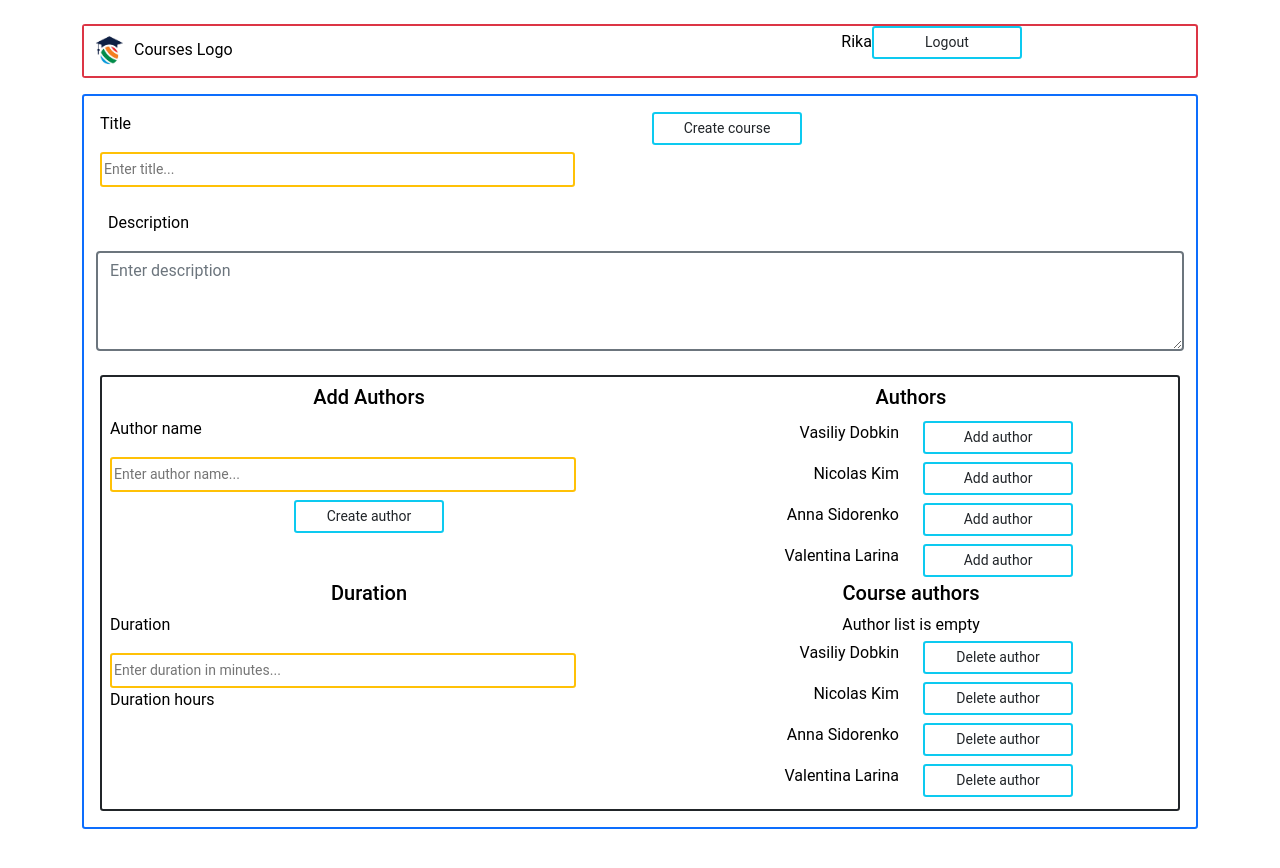
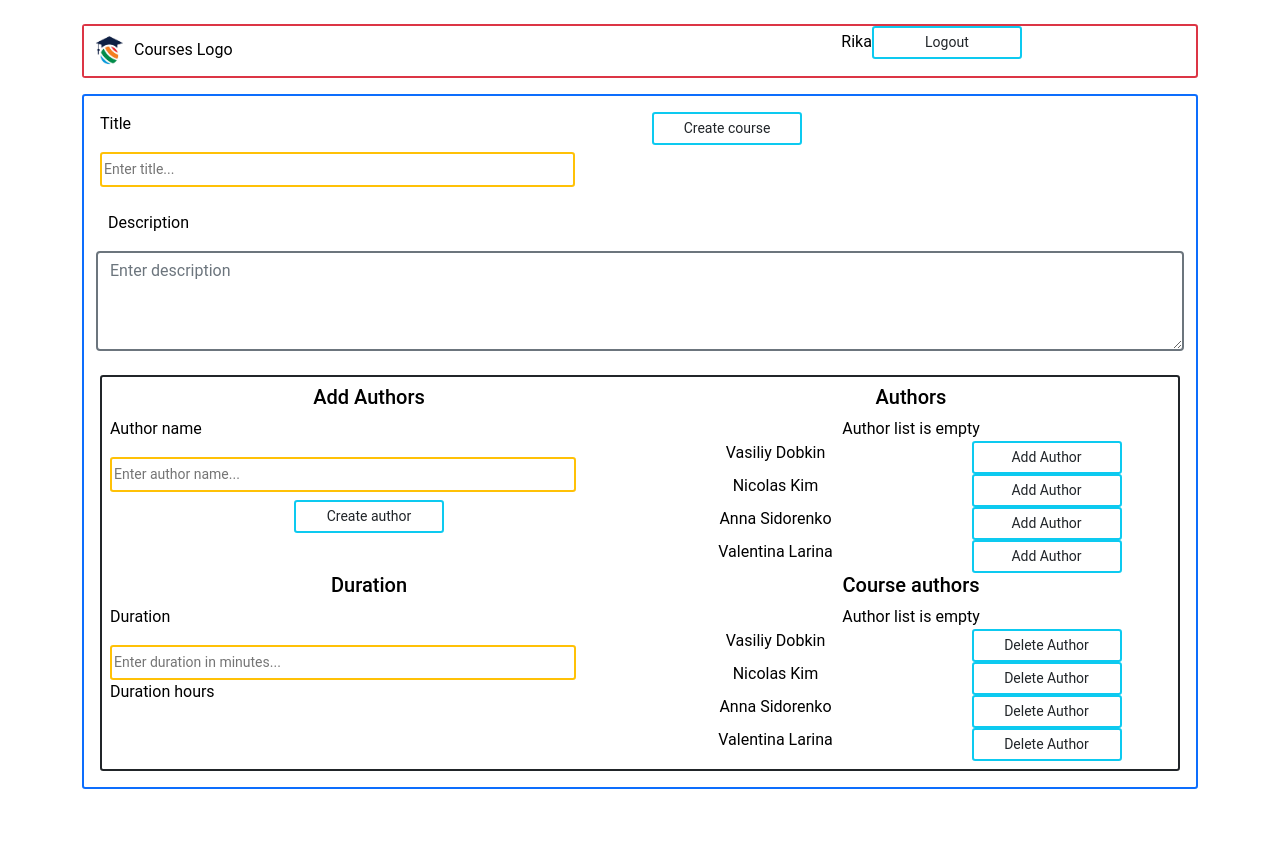
Before and after one commit to mazsola739/rika-react-fundamentals, a React (Create React App) app: page / in a window 1280 px wide. Both pictures are taken after typing "Sample" into the empty fields and a click on the button "Add new course". After the commit the page ends 829 px from the top, so only its background shows below. Built offline with nearby package versions, Linux system fonts and the light colour scheme.

Commit message:
feat: cleared Contexts

```diff
--- a/src/App.jsx
+++ b/src/App.jsx
@@ -1,26 +1,22 @@
 import React, { useState } from 'react';
 import './App.css';
+import { mockedCoursesList } from './CoursesInfo/CoursesList';
+import { mockedAuthorsList } from './CoursesInfo/AuthorsList';
 import Header from './components/Header/Header';
-import { mockedCoursesList } from './CoursesInfo/CoursesList';
 import Courses from './components/Courses/Courses';
 import CreateCourse from './components/CreateCourse/CreateCourse';
-import { AppProvider } from './components/Context/AppContext';
 
 const App = () => {
 	const [showCourses, setShowCourses] = useState(true);
 	const [cards, setCards] = useState(mockedCoursesList);
-	// mockedCourseList -> (courses, setCourses)
+	const [authors, setAuthors] = useState(mockedAuthorsList);
+
 	/* goToCreateCourse={() => { setShowCourses(false)}} courses */
 	/* backToCourse={() => { setShowCourses(true)}} addCourse={(newCourse)=> {
 	setCourses((currentCourse) => { currentCourse.push(newCourse)})
 	}} */
-	/*<div>
-		<button onClick={() => setShowCourses('Nem cica')}>Hehe</button>
-		{showCourses && <div>{showCourses}</div>}
-	</div>*/
 
 	return (
-		<AppProvider>
 		<div className='App container py-4'>
 			<div>
 				<Header />
@@ -37,12 +33,13 @@ const App = () => {
 							backToCourse={setShowCourses}
 							setCards={setCards}
 							cards={cards}
+							authors={authors}
+							setAuthors={setAuthors}
 						/>
 					</div>
 				)}
 			</div>
 		</div>
-		</AppProvider>
 	);
 };
 
--- a/src/components/Alert/Alert.jsx
+++ /dev/null
@@ -1,3 +0,0 @@
-const Alert = console.log('semmisenemmegy');
-
-export default Alert;
--- a/src/components/Context/AppContext.jsx
+++ /dev/null
@@ -1,19 +0,0 @@
-import React, { createContext, useState, useMemo } from 'react';
-import { mockedCoursesList } from '../../CoursesInfo/CoursesList';
-
-const AppContext = createContext();
-
-const AppProvider = (props) => {
-	const [cards, setCards] = useState(mockedCoursesList);
-	const [allCards] = useState(mockedCoursesList);
-
-	const value = useMemo(
-		() => ({ cards, setCards, allCards }),
-		[cards, allCards]
-	);
-
-	return (
-		<AppContext.Provider value={value}>{props.children}</AppContext.Provider>
-	);
-};
-export { AppContext, AppProvider };
--- a/src/components/CourseCard/CourseCard.jsx
+++ b/src/components/CourseCard/CourseCard.jsx
@@ -15,16 +15,17 @@ const CourseCard = ({
 	duration,
 	creationDate,
 }) => {
-	/*const authorList = `${authors.map((authorId) => {
+	//const [newAuthors, setNewAuthors] = useState(mockedAuthorsList);
+
+	const authorList = `${authors.map((authorId) => {
 		let foundAuthor = authorId;
 		mockedAuthorsList.map(
 			(author) =>
 				(foundAuthor = author.id === authorId ? author.name : foundAuthor)
 		);
 		return foundAuthor;
-	})}`.replaceAll(',', ', ');*/
-	const authorList = [];
-	console.log(id, title, description, authors, duration, creationDate);
+	})}`.replaceAll(',', ', ');
+
 	return (
 		<div
 			style={cardStyle}
--- a/src/components/Courses/Courses.jsx
+++ b/src/components/Courses/Courses.jsx
@@ -1,31 +1,24 @@
-import React, { useContext } from 'react';
+import React, { useState } from 'react';
 import CourseCard from '../CourseCard/CourseCard';
 import Button from '../Button/Button';
 import Search from '../Search/Search';
-import { AppContext } from '../Context/AppContext';
 
 const Courses = ({ goToCreateCourse, cards }) => {
-	//const { cards } = useContext(AppContext);
-
+	const [searchCards, setSearchCards] = useState(cards);
 	const handleClick = () => {
 		goToCreateCourse(false);
-		/*const courses = document.getElementById('createCourses');
-		const createCourse = document.getElementById('courses');
-		if (courses.style.display === 'none') {
-			courses.style.display = 'block';
-			createCourse.style.display = 'none';
-		} else {
-			courses.style.display = 'none';
-			createCourse.style.display = 'block';
-		}*/
 	};
-	/*cards, setcards a searchnek*/
+	/*cards, setcards a searchnek
+	const value = useMemo(
+		() => ({ cards, setCards, allCards }),
+		[cards, allCards]
+	);*/
 	return (
 		<div className='border border-primary border-2 rounded-1 p-4 my-3'>
 			<div className=' py-2'>
 				<div className='row align-items-center'>
 					<div className='col-sm-8'>
-						<Search />
+						<Search cards={cards} search={setSearchCards} />
 					</div>
 					<div className='col-sm-4'>
 						<Button buttonText='Add new course' handleClick={handleClick} />
@@ -34,7 +27,6 @@ const Courses = ({ goToCreateCourse, cards }) => {
 			</div>
 			<div className='row align-items-center'>
 				{cards.map((course) => {
-					console.log('itt vagyunk:', course);
 					return <CourseCard key={course.id} {...course} />;
 				})}
 			</div>
--- a/src/components/CreateCourse/CreateCourse.jsx
+++ b/src/components/CreateCourse/CreateCourse.jsx
@@ -1,9 +1,7 @@
 import React, { useRef, useState } from 'react';
 import Input from '../Input/Input';
 import Button from '../Button/Button';
-import DisplayAuthor from '../CreateCourse/DisplayAuthor';
-import { mockedAuthorsList } from '../../CoursesInfo/AuthorsList';
-// import { v4 as uuidv4 } from 'uuid';
+import { v4 as uuidv4 } from 'uuid';
 
 // const { v4: uuidv4 } = require('uuid');
 
@@ -11,9 +9,16 @@ const textareaStyle = {
 	height: '100px',
 };
 
-const newCourse = [];
-let displayHours = '';
-const CreateCourse = ({ backToCourse, setCards, cards }) => {
+const CreateCourse = ({
+	backToCourse,
+	setCards,
+	cards,
+	key,
+	authors,
+	setAuthors,
+}) => {
+	const [displayAuthors, setDisplayAuthors] = useState(true);
+
 	//const [newTitleValue, setNewTitleValue] = useState('');
 	//const [newDescriptionValue, setNewDescriptionValue] = useState('');
 	//const [newAuthorValue, setNewAuthorValue] = useState('');
@@ -36,32 +41,51 @@ const CreateCourse = ({ backToCourse, setCards, cards }) => {
 	const handleChangeDuration = (e) => {
 		const newDuration = +inputDurationRef.current.value;
 		const showDuration = `${Math.floor(newDuration / 60)}:${newDuration % 60}`;
-		displayHours += showDuration;
-		console.log(displayHours);
+		console.log(showDuration.length);
 	};
 
-	const handleClick = (e) => {
+	const handleClickCreateAuthor = (e) => {
+		e.preventDefault();
+		const newAuthorName = inputAuthorRef.current.value;
+		const newAuthorUuid = (key = uuidv4());
+		const newAuthors = {
+			id: newAuthorUuid,
+			name: newAuthorName,
+		};
+		setAuthors([...authors, newAuthors]);
+	};
+
+	const handleAddAuthor = (e) => console.log('batman');
+	const handleDeleteAuthor = (e) => console.log('superman');
+
+	//const choosedAuthours = [];
+
+	const saveNewCourse = (e) => {
 		e.preventDefault();
 		const newTitle = inputTitleRef.current.value;
 		const newDescription = inputDescriptionRef.current.value;
-		const newAuthor = inputAuthorRef.current.value;
 		const newDuration = inputDurationRef.current.value;
+		const newCourseUuid = (key = uuidv4());
+		const newCreationDate = new Date().toLocaleDateString();
 
-		if (!newTitle || !newDescription || !newAuthor || !newDuration) {
+		if (
+			!newTitle ||
+			newDescription.length < 2 ||
+			/*!newAuthorName ||*/ !newDuration
+		) {
 			alert('Please, fill in all fields');
 		} else {
-			const newObject = {
-				id: 4, //uuid
+			const newCourse = {
+				id: newCourseUuid,
 				title: newTitle,
+				creationDate: newCreationDate,
 				description: newDescription,
-				authors: [newAuthor],
+				authors: ['newAuthorUuid'],
 				duration: newDuration,
 			};
-
-			setCards([...cards, newObject]);
+			setCards([...cards, newCourse]);
 			backToCourse(true);
 		}
-		console.log(newCourse);
 	};
 
 	return (
@@ -77,7 +101,7 @@ const CreateCourse = ({ backToCourse, setCards, cards }) => {
 					/>
 				</div>
 				<div className='col'>
-					<Button handleClick={handleClick} buttonText='Create course' />
+					<Button handleClick={saveNewCourse} buttonText='Create course' />
 				</div>
 			</div>
 			<div className='row p-2 my-3'>
@@ -104,19 +128,29 @@ const CreateCourse = ({ backToCourse, setCards, cards }) => {
 							/>
 						</div>
 						<div className='col p-2 text-center'>
-							<Button buttonText='Create author' />
+							<Button
+								buttonText='Create author'
+								handleClick={handleClickCreateAuthor}
+							/>
 						</div>
 					</div>
 					<div className='col'>
 						<h5 className='text-center'>Authors</h5>
-						<div>
-							{mockedAuthorsList.map((author) => (
-								<DisplayAuthor
-									key={author.id}
-									authorName={author.name}
-									id={author.id}
-									buttonText='Add author'
-								/>
+						<div className='text-center'>
+							<span>Author list is empty</span>
+
+							{authors.map((author) => (
+								<div className='row' key={author.id} id={author.id}>
+									<div className='start col'>
+										<span>{author.name} </span>
+									</div>
+									<div className='start col'>
+										<Button
+											buttonText='Add Author'
+											handleClick={handleAddAuthor}
+										/>
+									</div>
+								</div>
 							))}
 						</div>
 					</div>
@@ -132,22 +166,28 @@ const CreateCourse = ({ backToCourse, setCards, cards }) => {
 							placeholderText='Enter duration in minutes...'
 						/>
 						<p>
-							Duration <b>{displayHours}</b> hours
+							Duration <b></b> hours
 						</p>
 					</div>
 					<div className='col'>
 						<h5 className='text-center'>Course authors</h5>
 						<div className='text-center'>
 							<span>Author list is empty</span>
+
+							{authors.map((author) => (
+								<div className='row' key={author.id} id={author.id}>
+									<div className='start col'>
+										<span>{author.name} </span>
+									</div>
+									<div className='start col'>
+										<Button
+											buttonText='Delete Author'
+											handleClick={handleDeleteAuthor}
+										/>
+									</div>
+								</div>
+							))}
 						</div>
-						{mockedAuthorsList.map((author) => (
-							<DisplayAuthor
-								key={author.id}
-								authorName={author.name}
-								id={author.id}
-								buttonText='Delete author'
-							/>
-						))}
 					</div>
 				</div>
 			</div>
--- a/src/components/CreateCourse/DisplayAuthor.jsx
+++ /dev/null
@@ -1,17 +0,0 @@
-import React from 'react';
-import Button from '../Button/Button';
-
-const DisplayAuthor = ({ authorName, id, buttonText }) => {
-	return (
-		<div className='row p-1' id={id}>
-			<div className='col text-end'>
-				<span>{authorName} </span>
-			</div>
-			<div className='col'>
-				<Button buttonText={buttonText} />
-			</div>
-		</div>
-	);
-};
-
-export default DisplayAuthor;
--- a/src/components/Search/Search.jsx
+++ b/src/components/Search/Search.jsx
@@ -1,7 +1,6 @@
-import React, { useRef, useContext } from 'react';
+import React, { useRef, useState } from 'react';
 import Input from '../Input/Input';
 import Button from '../Button/Button';
-import { AppContext } from '../Context/AppContext';
 
 const noop = () => {};
 
@@ -11,10 +10,9 @@ const isCardMatch = (card, filterText) =>
 const isMatch = (cardByTitle, cardById, filterText) =>
 	isCardMatch(cardByTitle, filterText) || isCardMatch(cardById, filterText);
 
-const Search = () => {
-	//propok card
-	const context = useContext(AppContext);
-
+const Search = ({ cards, search }) => {
+	const [showCards, setShowCards] = useState(cards);
+	console.log(showCards);
 	const searchInputRef = useRef(null);
 
 	const searchCourseHandler = () => {
@@ -22,16 +20,16 @@ const Search = () => {
 			filterText = input.value.toUpperCase();
 		let matchdCards = [];
 
-		context.allCards.forEach((card) => {
+		cards.forEach((card) => {
 			const match = isMatch(card.title, card.id, filterText);
 			if (match) {
 				matchdCards.push(card);
 			}
 		});
-		context.setCards(matchdCards);
+		setShowCards(matchdCards);
 	};
 	const searchChangeHandler = ({ target: { value } }) =>
-		!value ? context.setCards(context.allCards) : noop();
+		!value ? showCards : noop();
 
 	return (
 		<div className='row align-items-center'>
@@ -42,6 +40,7 @@ const Search = () => {
 					placeholderText='Enter course name or id...'
 					changeHandler={searchChangeHandler}
 				/>
+				)
 			</div>
 			<div className='col'>
 				<Button buttonText='Search' handleClick={searchCourseHandler} />
```
Also changed, not shown: src/setupTests.js (+1 -1 lines). Lines whose indentation alone changed are shown as unchanged.
